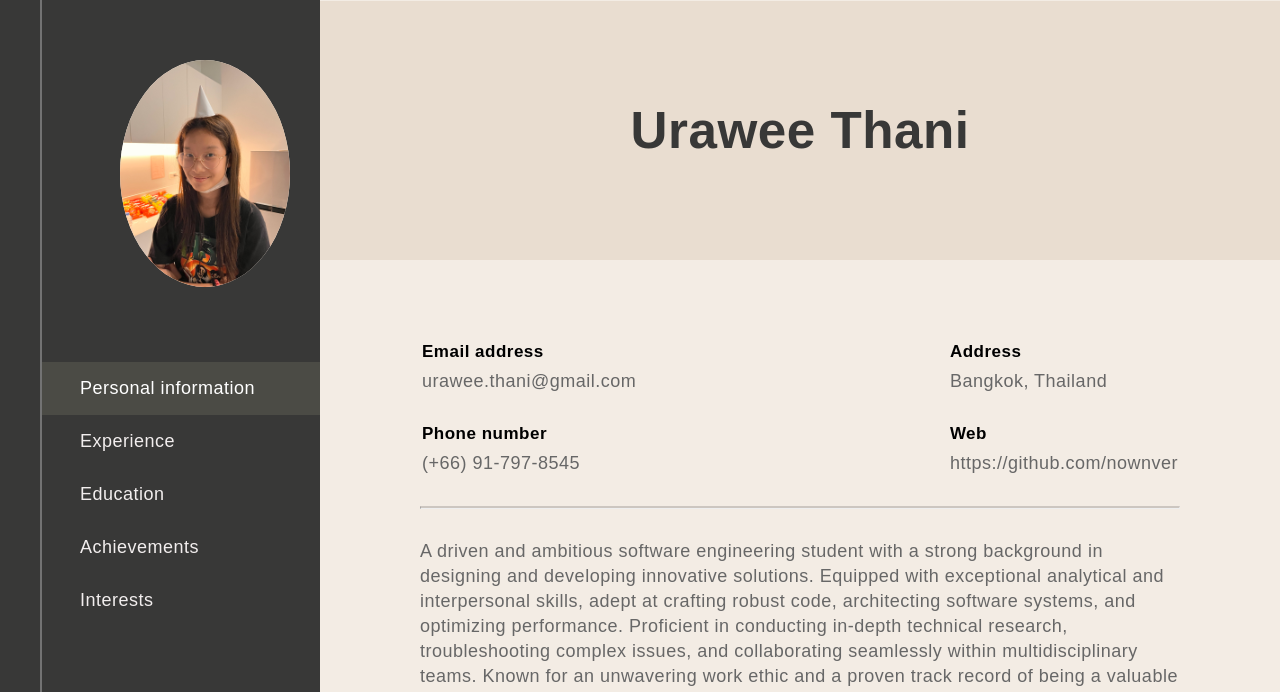
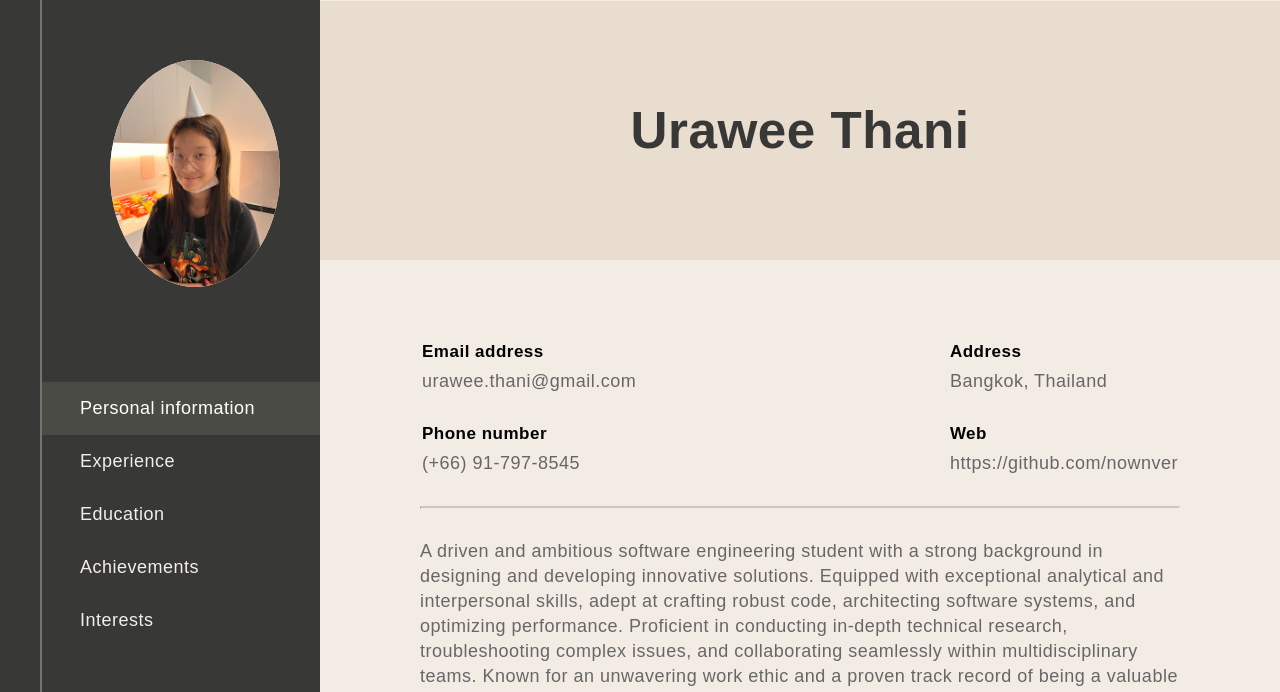
Before and after one commit to nownver/Profile, a plain HTML site: page index.html in a window 1280 px wide. Shown: the top 692 px of the page. Drawn offline with Linux system fonts and the light colour scheme.

Commit message:
Update self picture padding

```diff
--- a/style.css
+++ b/style.css
@@ -59,7 +59,7 @@ body {
 
 .selfpic {
     text-align: left;
-    padding: 40px 10px 70px 50px;
+    padding: 40px 10px 90px 40px;
 }
 
 .selfpic img{
```
